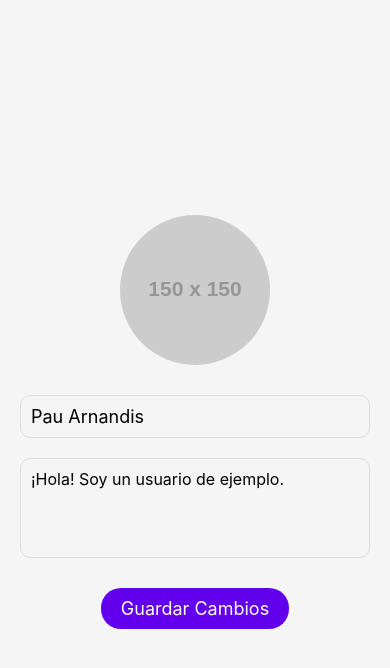
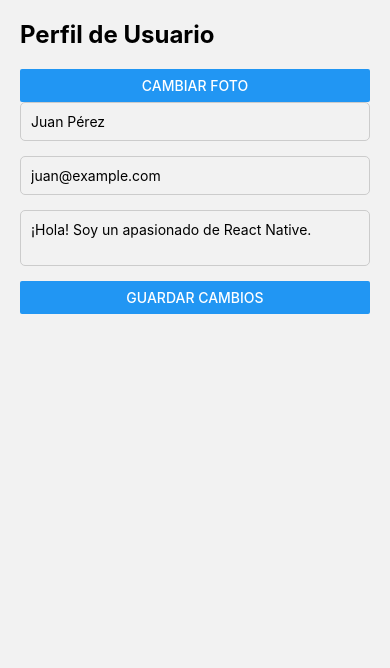
Before and after one commit to Arnandis/ProyectoFinal, a React Native app: screen /Perfil in a window 390 px wide. Shown: the top 668 px of the page. Built offline with nearby package versions, Linux system fonts and the light colour scheme.

Commit message:
Cambios en el Login

```diff
--- a/App.js
+++ b/App.js
@@ -15,6 +15,7 @@ import ProfileScreen from './Screens/ProfileScreen';
 //afegir un menu lateral.
 //idea futuro, que en el perfil apareguen grafics depenguent de si utilitza la app... i que se puga compartir el perfil a amics per a añadir com amigos...
 //en el perfil que puga apareixer els logros personals y de la app que has cumplit.
+//
 
 // Crea el Stack Navigator
 const Stack = createStackNavigator();
--- a/Screens/ProfileScreen.js
+++ b/Screens/ProfileScreen.js
@@ -1,52 +1,70 @@
-// screens/ProfileScreen.js
 import React, { useState } from 'react';
-import { View, Text, TextInput, StyleSheet, TouchableOpacity, Image } from 'react-native';
-import { MaterialCommunityIcons } from '@expo/vector-icons';
+import { View, Text, TextInput, Button, Image, StyleSheet } from 'react-native';
+import * as ImagePicker from 'expo-image-picker';
 
 const ProfileScreen = () => {
-  const [name, setName] = useState('Pau Arnandis'); // Nombre editable
-  const [bio, setBio] = useState('¡Hola! Soy un usuario de ejemplo.'); // Biografía editable
-  const [image, setImage] = useState('https://via.placeholder.com/150'); // Foto de perfil
+  const [user, setUser] = useState({
+    name: 'Juan Pérez',
+    email: 'juan@example.com',
+    bio: '¡Hola! Soy un apasionado de React Native.',
+    photo: null, // Aquí guardaremos la URL de la foto
+  });
 
-  const handleChangeName = (newName) => setName(newName);
-  const handleChangeBio = (newBio) => setBio(newBio);
+  const handleChange = (key, value) => {
+    setUser({ ...user, [key]: value });
+  };
 
-  // Función para cambiar la foto de perfil (simulada por un URL)
-  const handleChangeProfileImage = () => {
-    // Aquí podrías abrir una interfaz para seleccionar la imagen desde la galería o cámara
-    setImage('https://via.placeholder.com/150'); // Cambia la URL de la imagen por la seleccionada
+  const pickImage = async () => {
+    let result = await ImagePicker.launchImageLibraryAsync({
+      mediaTypes: ImagePicker.MediaTypeOptions.Images,
+      allowsEditing: true,
+      aspect: [4, 3],
+      quality: 1,
+    });
+
+    if (!result.canceled) {
+      handleChange('photo', result.assets[0].uri);
+    }
+  };
+
+  const saveProfile = () => {
+    // Aquí puedes guardar los cambios en una base de datos o AsyncStorage
+    console.log('Perfil guardado:', user);
   };
 
   return (
     <View style={styles.container}>
-      {/* Foto de Perfil */}
-      <TouchableOpacity onPress={handleChangeProfileImage}>
-        <Image source={{ uri: image }} style={styles.profileImage} />
-      </TouchableOpacity>
+      <Text style={styles.title}>Perfil de Usuario</Text>
 
-      {/* Nombre Editable */}
+      {user.photo && (
+        <Image source={{ uri: user.photo }} style={styles.profileImage} />
+      )}
+
+      <Button title="Cambiar foto" onPress={pickImage} />
+
       <TextInput
-        style={styles.nameInput}
-        value={name}
-        onChangeText={handleChangeName}
-        placeholder="Escribe tu nombre"
-        placeholderTextColor="#888"
+        style={styles.input}
+        placeholder="Nombre"
+        value={user.name}
+        onChangeText={(text) => handleChange('name', text)}
       />
 
-      {/* Biografía Editable */}
       <TextInput
-        style={styles.bioInput}
-        value={bio}
-        onChangeText={handleChangeBio}
-        placeholder="Escribe una biografía"
-        placeholderTextColor="#888"
+        style={styles.input}
+        placeholder="Email"
+        value={user.email}
+        onChangeText={(text) => handleChange('email', text)}
+      />
+
+      <TextInput
+        style={styles.input}
+        placeholder="Biografía"
+        value={user.bio}
+        onChangeText={(text) => handleChange('bio', text)}
         multiline
       />
 
-      {/* Botón de Guardar */}
-      <TouchableOpacity style={styles.saveButton}>
-        <Text style={styles.saveButtonText}>Guardar Cambios</Text>
-      </TouchableOpacity>
+      <Button title="Guardar cambios" onPress={saveProfile} />
     </View>
   );
 };
@@ -54,47 +72,25 @@ const ProfileScreen = () => {
 const styles = StyleSheet.create({
   container: {
     flex: 1,
-    alignItems: 'center',
-    justifyContent: 'center',
-    backgroundColor: '#f5f5f5',
     padding: 20,
   },
-  profileImage: {
-    width: 150,
-    height: 150,
-    borderRadius: 75,
+  title: {
+    fontSize: 24,
+    fontWeight: 'bold',
     marginBottom: 20,
   },
-  nameInput: {
-    width: '100%',
+  input: {
+    borderWidth: 1,
+    borderColor: '#ccc',
+    borderRadius: 5,
     padding: 10,
-    marginVertical: 10,
-    borderWidth: 1,
-    borderRadius: 10,
-    borderColor: '#ddd',
-    fontSize: 18,
+    marginBottom: 15,
   },
-  bioInput: {
-    width: '100%',
-    padding: 10,
-    marginVertical: 10,
-    borderWidth: 1,
-    borderRadius: 10,
-    borderColor: '#ddd',
-    fontSize: 16,
-    textAlignVertical: 'top',
+  profileImage: {
+    width: 100,
     height: 100,
-  },
-  saveButton: {
-    backgroundColor: '#6200ee',
-    paddingVertical: 10,
-    paddingHorizontal: 20,
-    borderRadius: 20,
-    marginTop: 20,
-  },
-  saveButtonText: {
-    color: 'white',
-    fontSize: 18,
+    borderRadius: 50,
+    marginBottom: 20,
   },
 });
 
--- a/package.json
+++ b/package.json
@@ -36,7 +36,8 @@
     "react-native-web": "~0.19.13",
     "uuid": "^11.1.0",
     "@expo/vector-icons": "^14.0.2",
-    "expo-notifications": "~0.29.14"
+    "expo-notifications": "~0.29.14",
+    "expo-image-picker": "~16.0.6"
   },
   "devDependencies": {
     "@babel/core": "^7.20.0"
```
Also changed, not shown: 1 other file (tests, documents, lock files or other folders).
